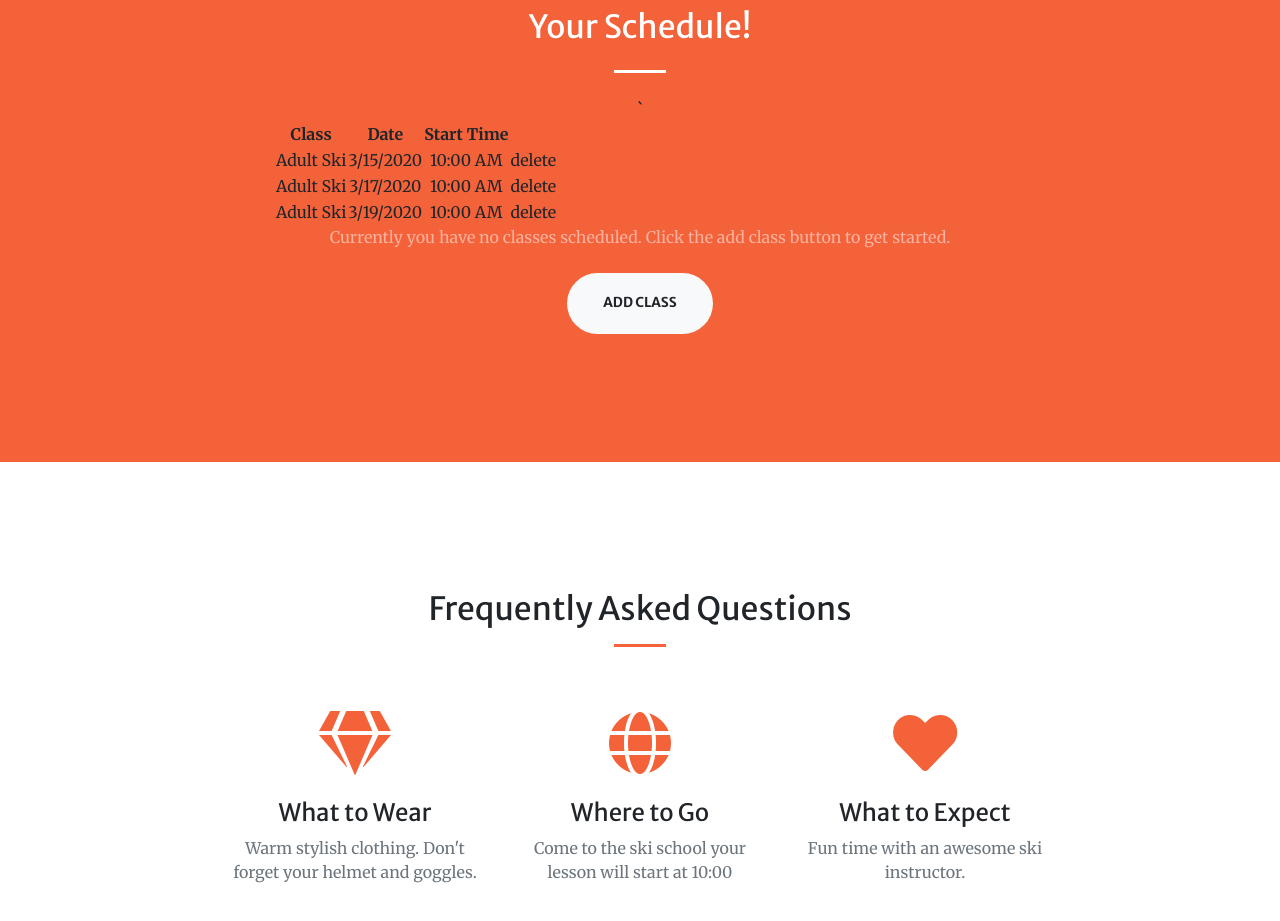
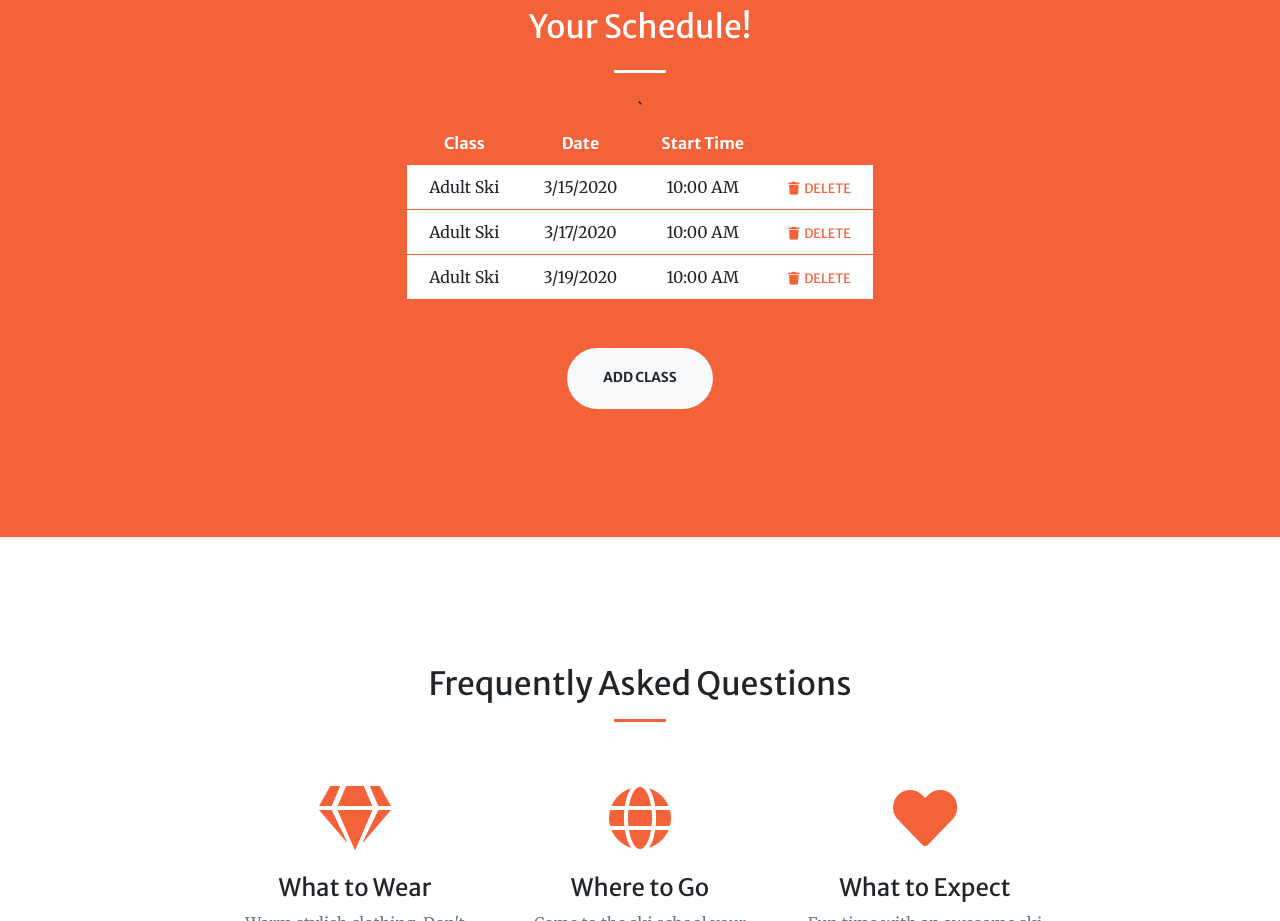
Before and after one commit to smithec2/startbootstrap-creative-gh-pages, a website with bundled scripts: page index.html in a window 1280 px wide. Shown: the part 920-1841 px from the top of the page. Built offline with nearby package versions, Linux system fonts and the light colour scheme.

Commit message:
Schedule Table Styles & Modal Styles
Added table styles for the schedule and styles for the modal.

```diff
--- /dev/null
+++ b/css/additional-styles.css
@@ -0,0 +1,43 @@
+/* Additional Styles -- Timo B.
+====================================*/
+/* Table Schedule */
+#users-contain {
+
+}
+table#users {
+  margin: 0 auto;
+  margin-bottom: 3em;
+}
+table#users th, table#users td {
+  padding: 10px 22px;
+}
+table#users th {
+  font-family: "Merriweather Sans";
+  color: #fff;
+}
+table#users td {
+  /*background-color: rgba(255,255,255,0.3);*/
+  background-color: #fff;
+  border-bottom: 1px solid #f4623a;
+}
+table#users .link-delete {
+  font-family: "Merriweather Sans";
+  text-transform: uppercase;
+  font-size: 80%;
+}
+i.fa-trash {
+  padding-right: 5px;
+}
+/* Modal */
+.modal-header {
+  background-color: #f5f5f5;
+}
+.modal-footer {
+  border-top: none;
+}
+#date {
+  width: 10em;
+  background-image: url(../img/ico-calendar.png);
+  background-repeat: no-repeat;
+  background-position: 90% 50%;
+}
--- a/index.html
+++ b/index.html
@@ -19,13 +19,15 @@
 
   <!-- Plugin CSS -->
   <link href="vendor/magnific-popup/magnific-popup.css" rel="stylesheet">
-  <link href="./css/bootstrap-datetimepicker.min.css" rel="stylesheet" media="screen">
+  <link href="css/bootstrap-datetimepicker.min.css" rel="stylesheet" media="screen">
 
   <!-- Theme CSS - Includes Bootstrap -->
   <link href="css/creative.min.css" rel="stylesheet">
 
   <link href="./css/bootstrap-datetimepicker.min.css" rel="stylesheet" type="text/css">
 
+  <!-- Addtional Styles -->
+  <link href="css/additional-styles.css" rel="stylesheet">
 
   <style>
     .datepicker {z-index: 1151 !important;}
@@ -105,15 +107,13 @@
             <div class="form-group">
               <label for="date" class="col-form-label">Date:</label>
               <input id="date" type="text" class="form-control datepicker">
-
-
-<!--              <textarea class="form-control" id="message-text"></textarea>-->
+              <!--<textarea class="form-control" id="message-text"></textarea>-->
             </div>
           </form>
         </div>
         <div class="modal-footer">
           <button type="button" class="btn btn-secondary" data-dismiss="modal">Cancel</button>
-          <button type="button" class="btn btn-primary" >Add</button>
+          <button type="button" class="btn btn-primary" >Add Ski Class</button>
         </div>
       </div>
     </div>
@@ -127,9 +127,6 @@
         <div class="col-lg-8 text-center">
           <h2 class="text-white mt-0">Your Schedule!</h2>
           <hr class="divider light my-4">
-
-
-
 
           <div id="users-contain" class="ui-widget">`
             <table id="users" class="ui-widget ui-widget-content">
@@ -148,26 +145,25 @@
                 <td>Adult Ski</td>
                 <td>3/15/2020</td>
                 <td>10:00 AM</td>
-                <td>delete</td>
+                <td><a class="link-delete" href="#"><i class="fa fa-fw fa-trash"></i>delete</a></td>
               </tr>
               <tr>
                 <td>Adult Ski</td>
                 <td>3/17/2020</td>
                 <td>10:00 AM</td>
-                <td>delete</td>
+                <td><a class="link-delete" href="#"><i class="fa fa-fw fa-trash"></i>delete</a></td>
               </tr>
               <tr>
                 <td>Adult Ski</td>
                 <td>3/19/2020</td>
                 <td>10:00 AM</td>
-                <td>delete</td>
-
+                <td><a class="link-delete" href="#"><i class="fa fa-fw fa-trash"></i>delete</a></td>
               </tr>
               </tbody>
             </table>
           </div>
 
-          <p class="text-white-50 mb-4">Currently you have no classes scheduled. Click the add class button to get started.</p>
+          <!-- <p class="text-white-50 mb-4">Currently you have no classes scheduled. Click the add class button to get started.</p> -->
           <a class="btn btn-light btn-xl js-scroll-trigger" data-toggle="modal" data-target="#exampleModal" data-whatever="Craig Smith">Add Class</a>
         </div>
       </div>
```
Also changed, not shown: img/ico-calendar.png (added).
